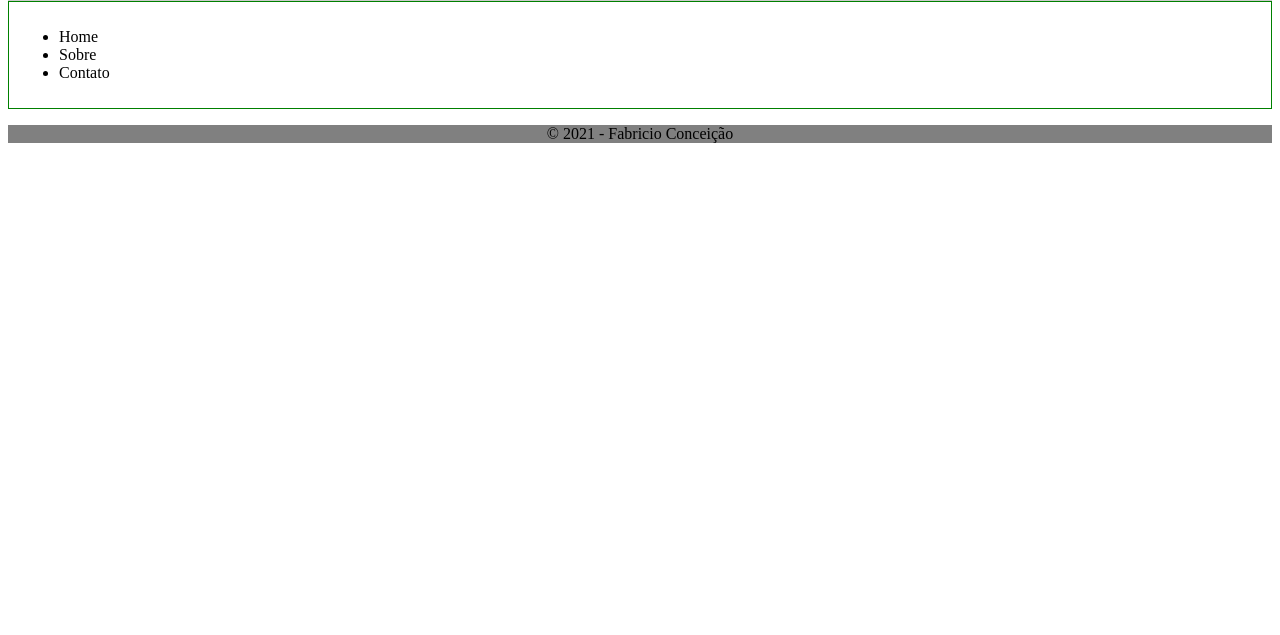
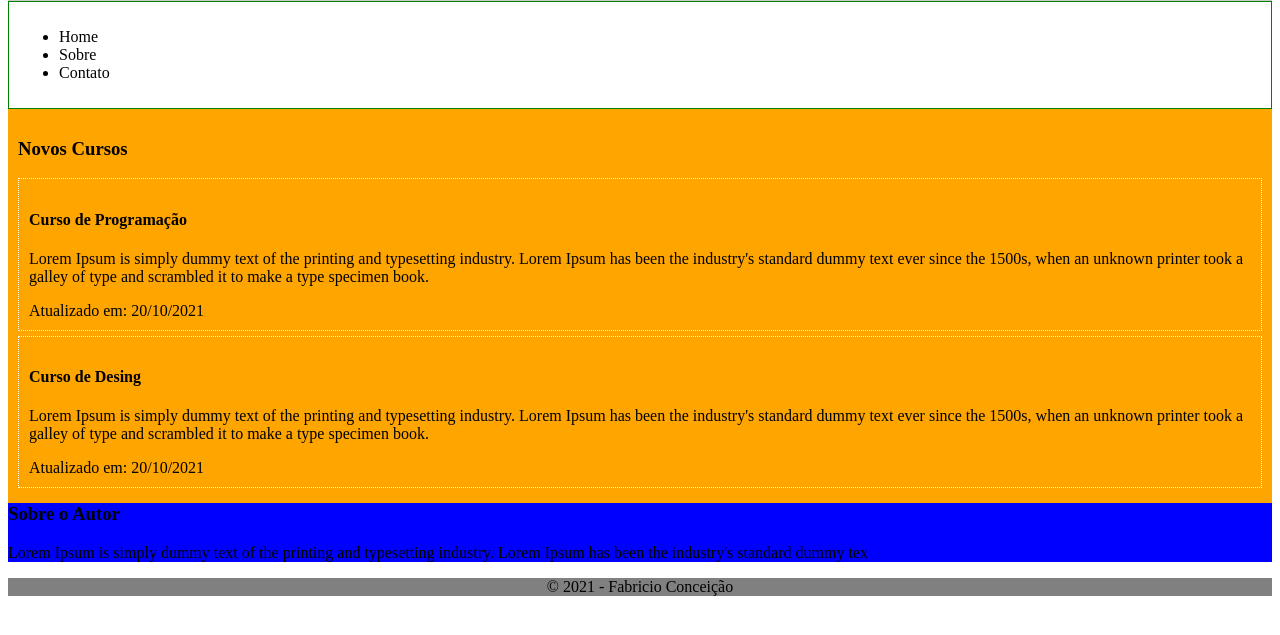
Before and after one commit to GeneralStudiesDEV/HTML-CSS, a plain HTML site: page HTML5/novas-tag.html in a window 1280 px wide. Shown: the part 127-762 px from the top of the page. Drawn offline with Linux system fonts and the light colour scheme.

Commit message:
Novas tags html 5 Article, Section, Aside e time

```diff
--- a/HTML5/css/estilo.css
+++ b/HTML5/css/estilo.css
@@ -9,6 +9,22 @@ nav{
     padding: 10px;
 }
 
+article{
+    background: orange;
+    padding: 10px;
+    float: left;
+}
+
+section{
+    border: 1px dotted #fff;
+    padding: 10px;
+    margin-bottom: 5px;
+}
+
+aside{
+    background: blue;
+}
+
 footer{
     background-color: gray;
     text-align: center;
--- a/HTML5/novas-tag.html
+++ b/HTML5/novas-tag.html
@@ -22,6 +22,35 @@
         </ul>
     </nav>
 
+    <article><!--Postagens-->
+        <h3>Novos Cursos</h3>
+        <section>
+            <h4>Curso de Programação</h4>
+            <p>
+                Lorem Ipsum is simply dummy text of the printing and typesetting industry. Lorem Ipsum has been the industry's standard dummy text ever since the 1500s, when an unknown printer took a galley of type and scrambled it to make a type specimen book.
+            </p>
+            <span>
+                Atualizado em: <time>20/10/2021</time>
+            </span>
+        </section>
+        <section>
+            <h4>Curso de Desing</h4>
+            <p>
+                Lorem Ipsum is simply dummy text of the printing and typesetting industry. Lorem Ipsum has been the industry's standard dummy text ever since the 1500s, when an unknown printer took a galley of type and scrambled it to make a type specimen book.
+            </p>
+            <span>
+                Atualizado em: <time>20/10/2021</time>
+            </span>
+        </section>
+    </article>
+
+    <aside><!--Areas Laterais-->
+        <h3>Sobre o Autor</h3>
+        <p>
+            Lorem Ipsum is simply dummy text of the printing and typesetting industry. Lorem Ipsum has been the industry's standard dummy tex
+        </p>
+    </aside>
+
     <footer>
         <p>&copy; 2021 - Fabricio Conceição</p>
     </footer>
```
